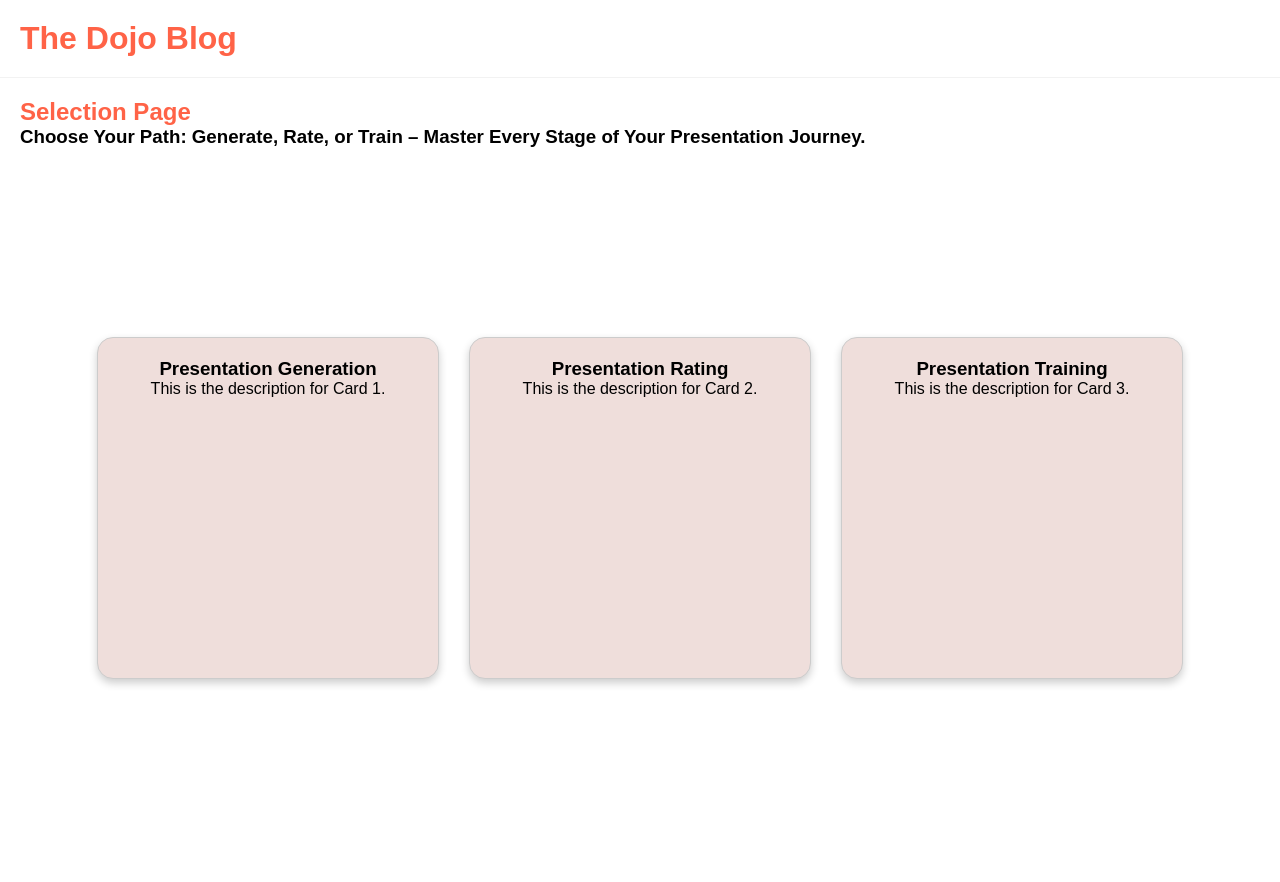
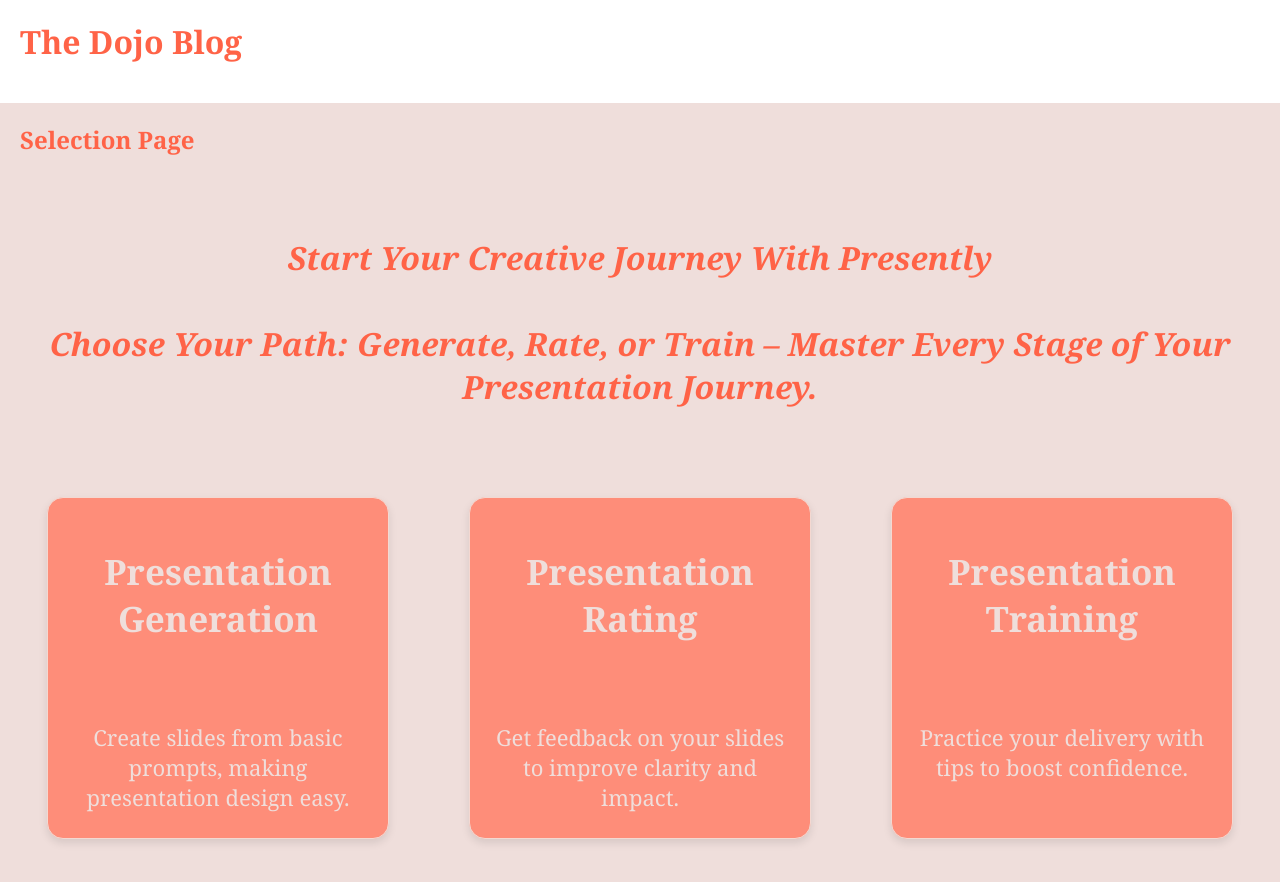
Before and after one commit to mynameiskennith/Presently-v1.0, a React (Create React App) app in the folder frontend/: page /select in a window 1280 px wide. Shown: the top 882 px of the page. Before the commit the page ends 828 px from the top, so only its background shows below. Built offline with nearby package versions, Linux system fonts and the light colour scheme.

Commit message:
added selection page

```diff
--- a/frontend/src/SelectionPage.jsx
+++ b/frontend/src/SelectionPage.jsx
@@ -3,21 +3,21 @@
         <>
         <div className="heading">
             <h1 className="title">Selection Page</h1>
-            <h3 className="tagline">Choose Your Path: Generate, Rate, or Train – Master Every Stage of Your Presentation Journey.</h3>
+            <h3 className="tagline">Start Your Creative Journey With Presently <br />  <br />Choose Your Path: Generate, Rate, or Train – Master Every Stage of Your Presentation Journey.</h3>
         </div>
         <div className="page-container">
           <div className="card-container">
             <div className="card">
               <h3>Presentation Generation</h3>
-              <p>This is the description for Card 1.</p>
+              <p>Create slides from basic prompts, making presentation design easy.</p>
             </div>
             <div className="card">
               <h3>Presentation Rating</h3>
-              <p>This is the description for Card 2.</p>
+              <p>Get feedback on your slides to improve clarity and impact.</p>
             </div>
             <div className="card">
               <h3>Presentation Training</h3>
-              <p>This is the description for Card 3.</p>
+              <p>Practice your delivery with tips to boost confidence.</p>
             </div>
           </div>
         </div>
--- a/frontend/src/index.css
+++ b/frontend/src/index.css
@@ -1,70 +1,109 @@
+/* Base Styles */
 * {
   margin: 0;
-  font-family: 'Arial', sans-serif;
+  font-family: Georgia, 'Times New Roman', Times, serif;
 }
+
+/* Navbar */
 .navbar {
   padding: 20px;
   display: flex;
   align-items: center;
   max-width: auto;
   margin: 0 auto;
-  border-bottom: 1px solid #f2f2f2;
+  flex: 1;
+  padding: 20px;
+  text-align: left;
+  margin-bottom: 20px;
+  background-color: white; /* Existing background color */
+}
 
-}
 .navbar h1 {
-  color: #FF6347;
+  color: #ff6347;
   font-size: 2rem;
 }
+
 .navbar .links {
   margin-left: auto;
-  color: #FF6347 ;
+  color: #ff6347;
 }
 
+/* Page Container */
 .page-container {
   display: flex;
   justify-content: center;
   align-items: center;
   height: 80vh;
   margin: 0;
+  background-color: #efdedb; /* Light background */
 }
 
+.content {
+  background-color: #efdedb;
+}
+/* Heading */
 .heading {
   flex: 1;
   padding: 20px;
-  text-align: left; /* Aligns the heading to the left */
+  text-align: left;
   margin-bottom: 20px;
+  background-color: #efdedb;
 }
 
+.tagline {
+  text-align: center;
+  color: #ff6347;
+  font-style: italic;
+  font-size: xx-large;
+  margin-top: 80px;
+}
 .heading h1 {
   margin-left: auto;
   font-size: 1.5rem;
-  color: #FF6347; /* Sets the color to blue */
+  color: #ff6347;
 }
-
-.tagline h3{
-  color:#FF6347;
-  font-style: italic;
-}
-
+/* Card Container */
 .card-container {
   display: flex;
   justify-content: center;
-  gap: 30px;
+  gap: 80px;
 }
 
 .card {
   width: 300px;
   height: 300px;
   padding: 20px;
-  border: 1px solid #ccc;
+  border: 1px solid #f4d8d1; /* Slightly darker border */
   border-radius: 16px;
-  box-shadow: 0 4px 8px rgba(0, 0, 0, 0.2);
+  background-color: #fe8d79; /* Light version of the background color */
+  box-shadow: 0 4px 8px rgba(0, 0, 0, 0.1);
   text-align: center;
-  background-color: #EFDEDB;
   transition: transform 0.3s, box-shadow 0.3s;
+  margin-top: -200px;
+}
+
+.card p{
+  font-family: Georgia, 'Times New Roman', Times, serif;
+  color: #efdedb;
+  margin-top: 80px;
+  font-size: 22px;
+}
+.card h3{
+  font-family: Georgia, 'Times New Roman', Times, serif;
+  color: #efdedb;
+  font-size: 35px;
+  margin-top: 30px;
 }
 
 .card:hover {
   transform: translateY(-5px);
-  box-shadow: 0 8px 16px rgba(0, 0, 0, 0.3);
+  box-shadow: 0 8px 16px rgba(0, 0, 0, 0.2);
 }
+
+/* Responsive Design */
+@media (max-width: 768px) {
+  .card {
+    width: 100%;
+    height: auto;
+  }
+}
```
